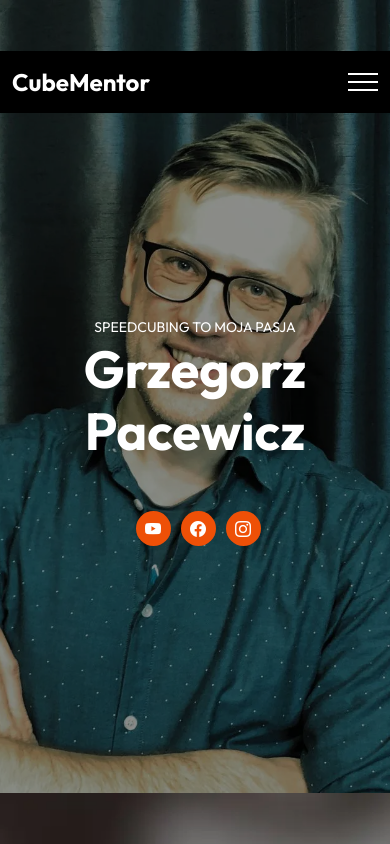
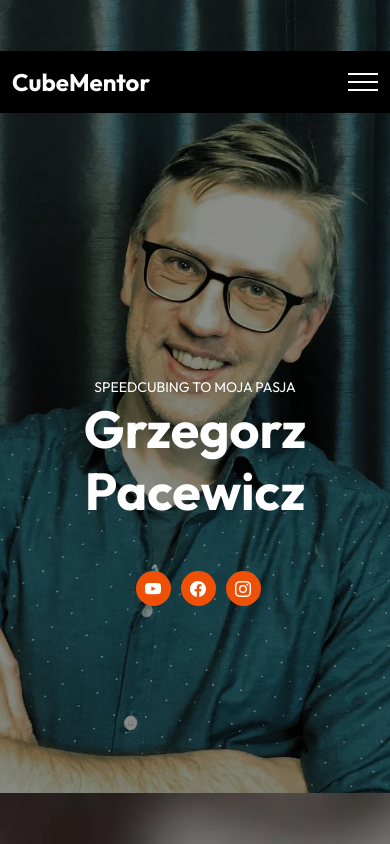
Before and after one commit to GrzegorzPacewicz/cubementor3, a plain HTML site: page index.html in a window 390 px wide. Shown: the top 844 px of the page. Drawn offline with Linux system fonts and the light colour scheme.

Commit message:
Padding in header set

```diff
--- a/css/style.css
+++ b/css/style.css
@@ -486,6 +486,12 @@ strong {
   height: calc(100vh - 51px);
 }
 
+@media screen and (max-width: 460px) {
+  .hero-section {
+    padding-top: 300px; /* Adjust the padding for smaller screens */
+  }
+}
+
 .hero-section small {
   color: var(--white-color);
   text-transform: uppercase;
@@ -514,13 +520,13 @@ strong {
 
 @media screen and (max-width: 772px) {
   .row-header {
-    padding-top: 300px; /* Adjust the padding for smaller screens */
+    padding-top: 300px;
   }
 }
 
 @media screen and (max-width: 460px) {
   .row-header {
-    padding-top: 140px; /* Adjust the padding for screens with width 420px or lower */
+    padding-top: 200px;
   }
 }
 
--- a/index.html
+++ b/index.html
@@ -58,14 +58,6 @@ https://templatemo.com/tm-583-festava-live
                         <a class="nav-link click-scroll" href="#section_2">O mnie</a>
                     </li>
 
-                    <!--                            <li class="nav-item">-->
-                    <!--                                <a class="nav-link click-scroll" href="#section_3">Artists</a>-->
-                    <!--                            </li>-->
-
-                    <!--                            <li class="nav-item">-->
-                    <!--                                <a class="nav-link click-scroll" href="#section_4">Schedule</a>-->
-                    <!--                            </li>-->
-
                     <li class="nav-item">
                         <a class="nav-link click-scroll" href="#section_3">Edukacja</a>
                     </li>
@@ -85,7 +77,7 @@ https://templatemo.com/tm-583-festava-live
         <div class="section-overlay"></div>
 
         <div class="container d-flex justify-content-center align-items-center">
-            <div class="row-header pt-[400px]">
+            <div class="row-header">
 
                 <div class="col-12 mt-auto mb-5 text-center">
                     <small> <br> Speedcubing to moja pasja</small>
@@ -372,7 +364,7 @@ https://templatemo.com/tm-583-festava-live
 
                 <ul class="site-footer-links">
                     <li class="site-footer-link-item">
-                        <a href="#section_1" class="site-footer-link">Home</a>
+                        <a href="#section_1" class="site-footer-link click-scroll">Home</a>
                     </li>
 
                     <li class="site-footer-link-item">
@@ -419,12 +411,6 @@ https://templatemo.com/tm-583-festava-live
     </div>
 </footer>
 
-<!--
-
-T e m p l a t e M o
-
--->
-
 <!-- JAVASCRIPT FILES -->
 <script src="js/jquery.min.js"></script>
 <script src="js/bootstrap.min.js"></script>
```
